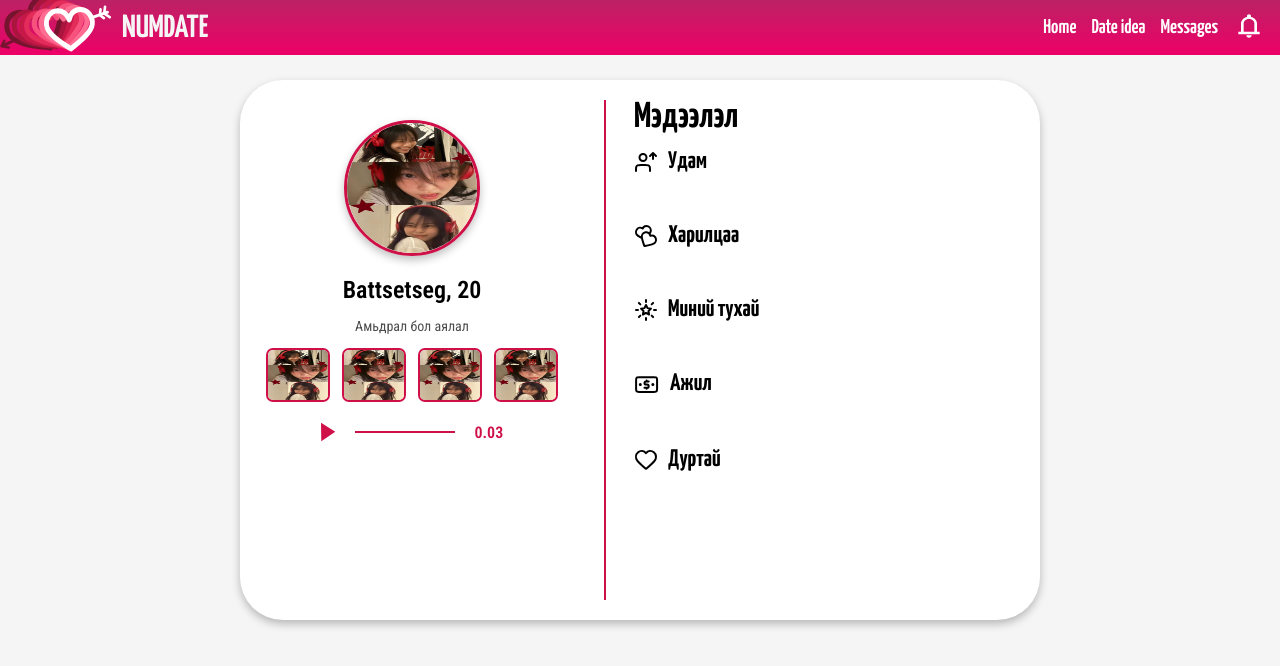
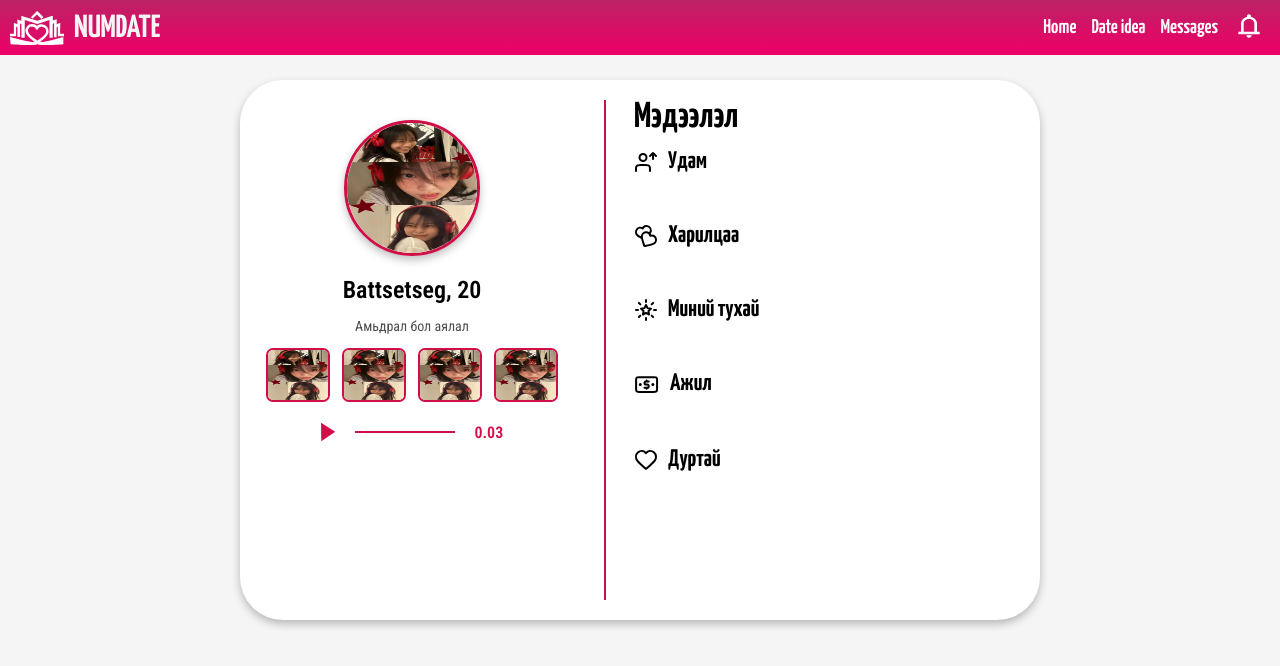
Before and after one commit to vrvntslmn/numdate, a plain HTML site: page othersProfile.html in a window 1280 px wide. Drawn offline with Linux system fonts and the light colour scheme.

Commit message:
лого

```diff
--- a/othersProfile.html
+++ b/othersProfile.html
@@ -15,46 +15,16 @@
 <body>
     <header>
         <div>
-            <svg width="112" height="70" viewBox="0 0 112 70" fill="none" xmlns="http://www.w3.org/2000/svg">
-                <path
-                    d="M34.4957 8.79028C44.625 1.23449 55.6916 8.44159 59.0284 16.5827C63.8537 28.3553 52.0558 49.2874 50.6327 54.9463C45.3227 53.7479 17.968 54.0903 9.76627 42.1948C5.37194 35.8214 5.31044 25.7334 13.7036 20.7715C23.8223 15.6499 30.3512 24.0035 31.3486 24.3082C31.7275 22.0925 26.9268 15.6978 34.4957 8.79028Z"
-                    stroke="#76142F" stroke-width="5" stroke-linecap="round" stroke-linejoin="round" />
-                <path
-                    d="M40.5636 9.13933C50.2458 1.89799 60.9048 8.90664 64.15 16.7787C68.8428 28.1622 57.6292 48.3029 56.293 53.7565C51.1904 52.5741 24.9383 52.7706 17.0042 41.2518C12.7533 35.0804 12.6415 25.3456 20.671 20.5988C30.3556 15.7062 36.6655 23.799 37.6244 24.0979C37.9765 21.9617 33.3355 15.7676 40.5636 9.13933Z"
-                    stroke="#A9153C" stroke-width="5" stroke-linecap="round" stroke-linejoin="round" />
-                <path
-                    d="M47.1387 10.7244C56.6421 3.68348 66.8217 10.1448 69.8127 17.5561C74.1378 28.2734 62.9095 47.5795 61.5139 52.777C56.5998 51.7453 31.1991 52.3948 23.7408 41.6065C19.7449 35.8263 19.8203 26.5926 27.6778 21.9474C37.1393 17.1348 43.091 24.7014 44.013 24.9681C44.3939 22.9352 40.021 17.1405 47.1387 10.7244Z"
-                    stroke="#C61947" stroke-width="5" stroke-linecap="round" stroke-linejoin="round" />
-                <path
-                    d="M55.2322 11.9536C65.4343 6.2464 74.3583 13.3193 76.1914 20.5886C78.8422 31.1006 65.2161 48.1898 63.122 52.9486C58.5154 51.4998 33.8475 49.6447 28.1756 38.7616C25.1367 32.9306 26.5312 24.243 34.798 20.6319C44.6406 17.0189 49.3159 24.722 50.1698 25.0627C50.8293 23.1853 47.4277 17.3041 55.2322 11.9536Z"
-                    stroke="#E42C5B" stroke-width="5" stroke-linecap="round" stroke-linejoin="round" />
-                <path
-                    d="M63.7047 13.3966C73.9257 9.70253 80.9917 17.7539 81.5394 24.847C82.3314 35.1041 67.209 48.8907 64.5536 53.0036C60.564 50.9069 38.2825 45.1994 34.784 34.1087C32.9096 28.1665 35.5353 20.2668 43.66 18.2212C53.2268 16.4277 56.3076 24.3842 57.0359 24.8403C57.931 23.1909 55.7326 17.1432 63.7047 13.3966Z"
-                    stroke="#F6527D" stroke-width="5" stroke-linecap="round" stroke-linejoin="round" />
-                <path
-                    d="M70.5591 15.1989C80.6199 12.3239 86.8681 20.9384 86.9213 28.0732C86.9981 38.3907 71.5583 50.9627 68.7344 54.8619C65.0432 52.4465 44.0284 44.9574 41.4083 33.59C40.0046 27.4995 43.0524 19.8124 50.9903 18.4177C60.2961 17.3904 62.724 25.591 63.3929 26.1053C64.3623 24.528 62.6545 18.3063 70.5591 15.1989Z"
-                    stroke="#FF6D92" stroke-width="5" stroke-linecap="round" stroke-linejoin="round" />
-                <path
-                    d="M77.5071 16.7224C87.8401 14.9695 93.0375 24.2137 92.2534 31.3083C91.1194 41.5676 74.3044 52.365 71.0414 55.9293C67.6573 53.1246 47.6567 43.3789 46.387 31.7975C45.7068 25.5924 49.6366 18.2891 57.6869 17.7741C67.0532 17.7741 68.5034 26.1881 69.1077 26.7724C70.2559 25.3117 69.2889 18.9427 77.5071 16.7224Z"
-                    stroke="white" stroke-width="5" stroke-linecap="round" stroke-linejoin="round" />
-                <rect width="18.0417" height="2.93343" rx="1.46672"
-                    transform="matrix(0.943022 -0.332732 0.35306 0.935601 91.2861 23.3213)" fill="white" />
-                <rect width="15.9591" height="2.94005" rx="1.47002"
-                    transform="matrix(0.909305 -0.416131 0.439615 0.898186 0.470459 52.1921)" fill="#76142F" />
-                <rect width="8.41104" height="2.46897" rx="1.23448"
-                    transform="matrix(0.45369 -0.89116 0.902923 0.429802 0 53.6558)" fill="#76142F" />
-                <rect width="9.33315" height="2.40578" rx="1.20289"
-                    transform="matrix(0.982319 0.187212 -0.199723 0.979852 0.963867 51.7695)" fill="#76142F" />
-                <rect width="6.65722" height="2.56245" rx="1.28122"
-                    transform="matrix(0.817171 0.576395 -0.602238 0.798317 100.31 20.9937)" fill="white" />
-                <rect width="7.44603" height="2.61785" rx="1.30893"
-                    transform="matrix(-0.0964047 0.995342 -0.995924 -0.0901916 101.971 15.207)" fill="white" />
-                <path
-                    d="M104.159 20.3641C104.585 19.7992 105.4 19.6719 105.978 20.0798L110.579 23.3253C111.157 23.7331 111.281 24.5217 110.854 25.0866C110.428 25.6515 109.614 25.7788 109.036 25.3709L104.435 22.1254C103.856 21.7176 103.733 20.929 104.159 20.3641Z"
-                    fill="white" />
-                <path
-                    d="M105.222 12.4304C105.94 12.5151 106.449 13.165 106.358 13.8821L105.615 19.7687C105.525 20.4858 104.869 20.9984 104.152 20.9137C103.434 20.829 102.925 20.1791 103.016 19.462L103.759 13.5754C103.849 12.8583 104.505 12.3457 105.222 12.4304Z"
-                    fill="white" />
+         <svg class="logo" width="54" height="34" viewBox="0 0 54 34" fill="none" xmlns="http://www.w3.org/2000/svg">
+            <path d="M50.136 22.8237H54.0002V25.2515H47.8684V24.7739H47.8606L47.8743 15.7222L45.4895 16.7349L44.7004 13.9741L49.8528 11.9985V12.0103L50.2317 11.8354L50.136 22.8237Z" fill="white"/>
+            <path d="M4.30957 12.1104L4.29199 12.0615L9.91406 14.0518L8.06445 16.5996L6.1123 15.708L6.13867 24.917H6.13184V25.252H0V22.8232H3.93652L3.84082 11.9033L4.30957 12.1104Z" fill="white"/>
+            <path d="M14.0569 10.7131L12.3108 13.5393L10.0598 12.5657L10.0989 26.1028L7.51392 26.1125L7.37329 8.4436L7.38989 8.45239L7.38208 8.43481L14.0569 10.7131Z" fill="white"/>
+            <path d="M46.5684 26.1333L44.0576 26.1255L44.0938 12.1401L41.1895 13.0864L40.5225 10.0347L45.8271 8.58154L45.8418 8.62939L46.7275 8.27588L46.5684 26.1333Z" fill="white"/>
+            <path d="M28.8005 1.61523L28.7937 1.62109L33.2908 6.07324L31.4402 7.90527L26.9431 3.45312L22.4968 7.85645L20.8669 6.24219L25.3123 1.83789L25.3093 1.83496L27.1599 0.00292969L27.1628 0.00585938L27.1697 0L28.8005 1.61523Z" fill="white"/>
+            <path d="M42.6882 26.8562L39.5046 26.8386L39.4851 9.05444L27.3943 12.9421L27.3796 12.8962L27.3611 12.9587L14.7527 9.09937L14.7244 26.6433L11.4558 26.6628L11.3464 4.71362L12.5916 5.18042L12.6072 5.12964L27.3972 9.65698L41.6052 5.09058L41.6277 5.16187L42.8074 4.70288L42.6882 26.8562Z" fill="white"/>
+            <path d="M30.9601 14.4175C35.6415 13.9417 37.8321 18.1152 37.3641 21.1851C36.6873 25.6243 28.9405 29.861 27.4134 31.3232C25.935 30.0066 17.0865 25.2019 16.7024 20.1194C16.4966 17.3964 18.3845 14.3232 22.0179 14.3232C26.2356 14.5844 27.0213 17.359 27.0213 17.359C27.0213 17.359 27.2234 15.156 30.9601 14.4175Z" stroke="white" stroke-width="2.5" stroke-linecap="round" stroke-linejoin="round"/>
+            <path d="M0 26.1072C0 26.1072 22.709 32.609 27.2508 30.9759C31.7926 29.3428 31.7926 31.2481 27.2508 33.1533C22.709 35.0585 0.613143 33.1533 0.613143 33.1533L0 26.1072Z" fill="white"/>
+            <path d="M53.3433 26.1072C53.3433 26.1072 32.1558 32.609 27.7956 30.9759C23.4355 29.3428 23.4355 31.2481 27.7956 33.1533C32.1558 35.0585 53.3433 33.1533 53.3433 33.1533V26.1072Z" fill="white"/>
             </svg>
             <h1>NUMDATE</h1>
         </div>
--- a/stylesMatch.css
+++ b/stylesMatch.css
@@ -15,13 +15,25 @@ main{
 
 header{
     display: flex;
-    width: 100%;
-    height: 65px;
+    width: calc(100%-8px);
     background: linear-gradient(to top, #EE0067, #BC2265);
-    justify-content: space-between;
+    height: 55px;
     align-items: center;
-    gap: 20px;
-    z-index: 1;
+    & svg.logo{
+        margin: 10px;
+        margin-right: 0px;
+    }
+
+    & > div {
+        display: flex;
+        align-items: center;
+        gap: 10px;
+        margin-right: auto;
+        color: white;
+    }
+    & > a {
+        margin-right: 20px;
+    }
 }
 ul{
     display: flex;
```
Also changed, not shown: match.html (+10 -16 lines).
